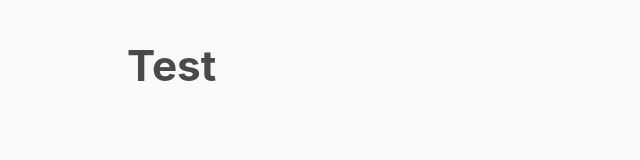
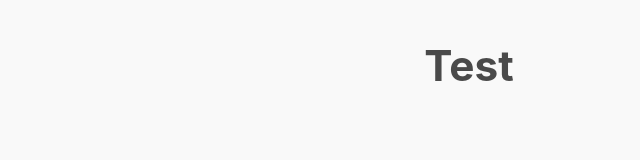
Before and after one commit to amos1406/htmltest.github.io, a plain HTML site: page index.html in a window 1280 px wide. Shown: the whole page, without its empty margins (171-811 px from the left). Drawn offline with Linux system fonts and the light colour scheme.

Commit message:
centering h1

```diff
--- a/index.html
+++ b/index.html
@@ -17,6 +17,6 @@
 </head>
 
 <body>
-<h1>Test</h1>
+<center><h1>Test</h1></center>
 </body>
 </html>
```
